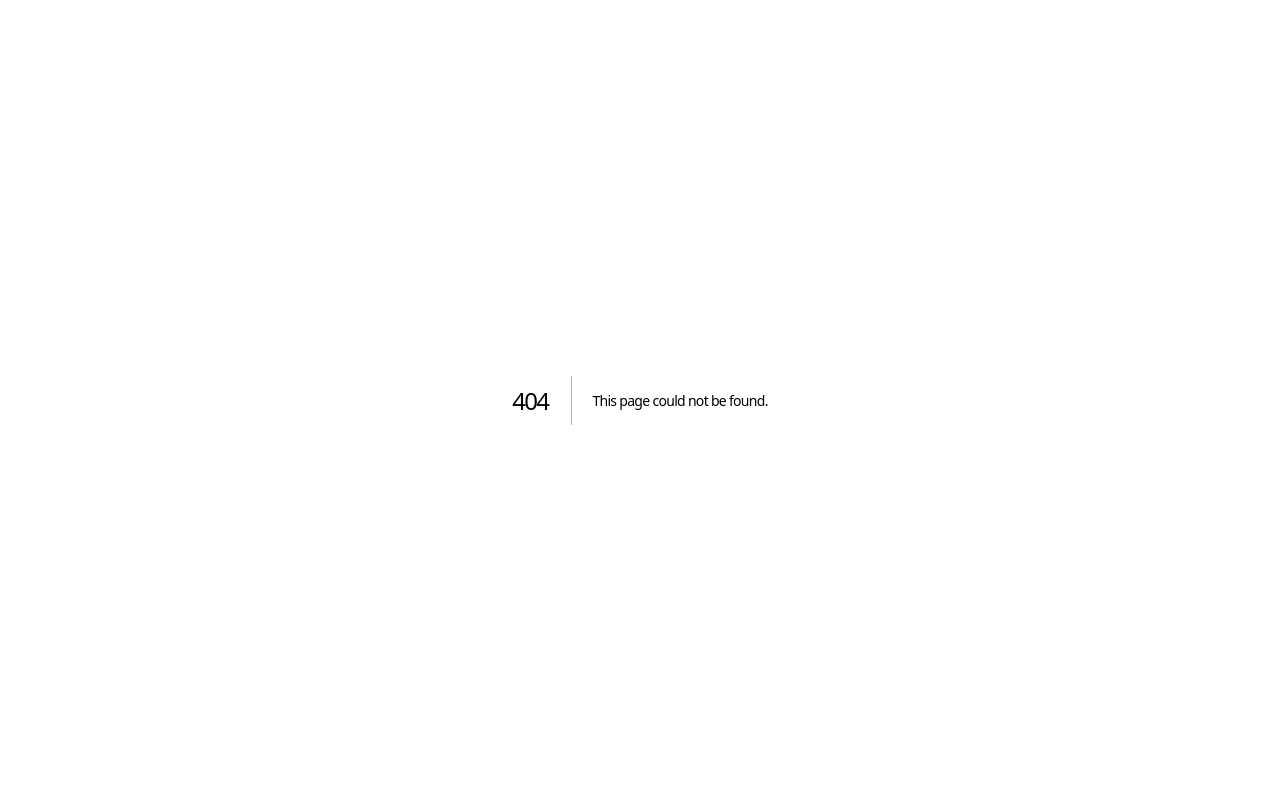
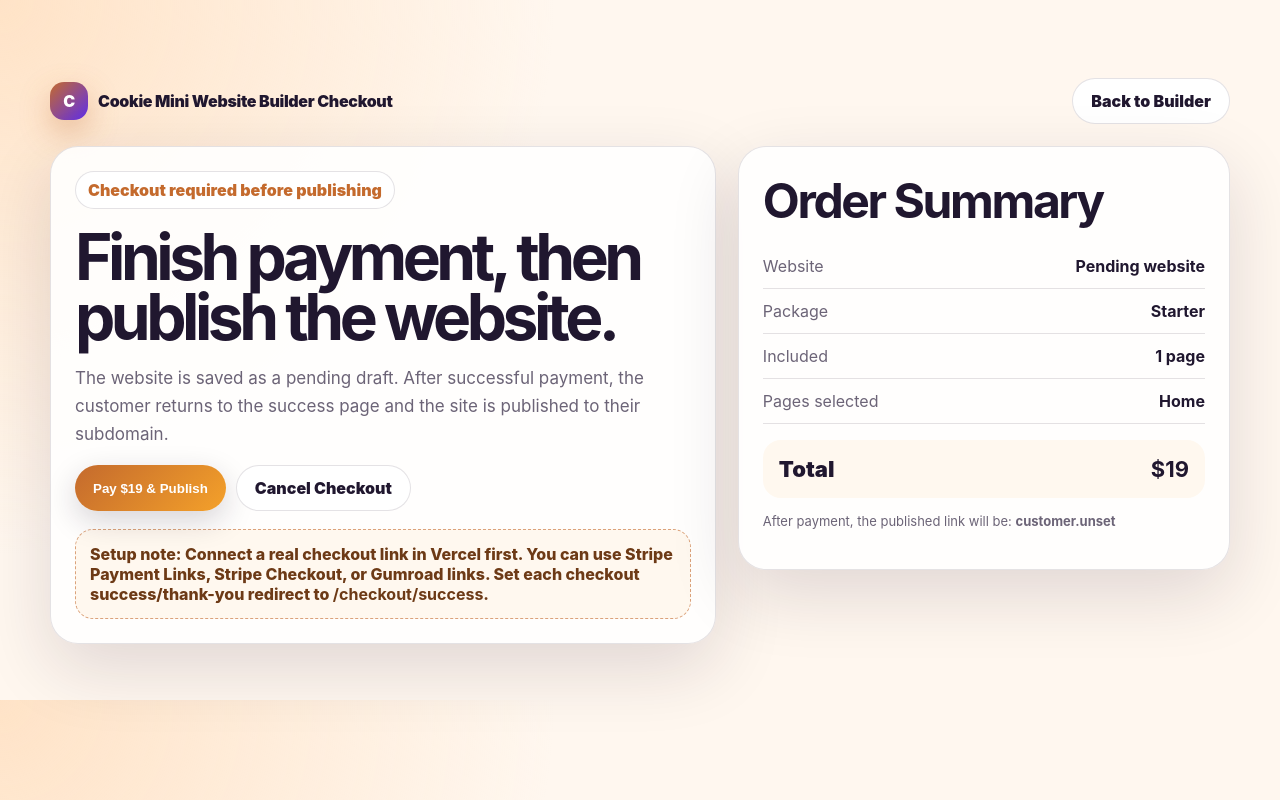
Before and after one commit to cookiemariepearson-coder/cookie-mini-website-builder-pro, a Next.js app: page /checkout in a window 1280 px wide. Before the commit this address had no page. Built offline with nearby package versions, Linux system fonts and the light colour scheme; no server answers.

Commit message:
Add files via upload

```diff
--- /dev/null
+++ b/app/checkout/page.tsx
@@ -0,0 +1,91 @@
+'use client';
+
+import Link from 'next/link';
+import { useEffect, useMemo, useState } from 'react';
+import { plans, type PlanKey } from '@/lib/templates';
+
+type PendingSite = {
+  slug: string;
+  businessName: string;
+  plan: PlanKey;
+  pages: string[];
+};
+
+const checkoutUrls: Record<PlanKey, string | undefined> = {
+  starter: process.env.NEXT_PUBLIC_STARTER_CHECKOUT_URL,
+  business: process.env.NEXT_PUBLIC_BUSINESS_CHECKOUT_URL,
+  premium: process.env.NEXT_PUBLIC_PREMIUM_CHECKOUT_URL
+};
+
+export default function CheckoutPage() {
+  const rootDomain = process.env.NEXT_PUBLIC_ROOT_DOMAIN || 'cookiesdigitalcreations.com';
+  const [site, setSite] = useState<PendingSite | null>(null);
+  const [message, setMessage] = useState('');
+
+  useEffect(() => {
+    const saved = localStorage.getItem('cookie-builder-pending-site');
+    if (!saved) return;
+    try {
+      const parsed = JSON.parse(saved);
+      setSite(parsed);
+    } catch {
+      setMessage('The checkout draft could not be read. Please go back to the builder and try again.');
+    }
+  }, []);
+
+  const planKey = useMemo<PlanKey>(() => site?.plan || 'starter', [site]);
+  const plan = plans[planKey];
+  const checkoutUrl = checkoutUrls[planKey];
+
+  function payNow() {
+    if (!site) {
+      setMessage('Please go back to the builder and create a website before checkout.');
+      return;
+    }
+
+    if (!checkoutUrl) {
+      setMessage(`Checkout is not connected yet for the ${plan.name} package. Add NEXT_PUBLIC_${planKey.toUpperCase()}_CHECKOUT_URL in Vercel Environment Variables, then redeploy.`);
+      return;
+    }
+
+    window.location.href = checkoutUrl;
+  }
+
+  return (
+    <main className="container section">
+      <nav className="nav">
+        <div className="brand"><span className="logo">C</span> Cookie Mini Website Builder Checkout</div>
+        <Link className="btn secondary" href="/builder">Back to Builder</Link>
+      </nav>
+
+      <div className="checkout-layout">
+        <section className="card">
+          <span className="badge">Checkout required before publishing</span>
+          <h1 style={{fontSize: 'clamp(38px, 6vw, 64px)'}}>Finish payment, then publish the website.</h1>
+          <p>The website is saved as a pending draft. After successful payment, the customer returns to the success page and the site is published to their subdomain.</p>
+
+          {message && <div className="notice danger">{message}</div>}
+
+          <div className="controls">
+            <button className="btn gold" onClick={payNow}>Pay ${plan.price} & Publish</button>
+            <Link className="btn secondary" href="/checkout/cancel">Cancel Checkout</Link>
+          </div>
+
+          <div className="notice" style={{marginTop: 18}}>
+            Setup note: Connect a real checkout link in Vercel first. You can use Stripe Payment Links, Stripe Checkout, or Gumroad links. Set each checkout success/thank-you redirect to <strong>/checkout/success</strong>.
+          </div>
+        </section>
+
+        <aside className="card checkout-card">
+          <h2>Order Summary</h2>
+          <div className="checkout-row"><span>Website</span><strong>{site?.businessName || 'Pending website'}</strong></div>
+          <div className="checkout-row"><span>Package</span><strong>{plan.name}</strong></div>
+          <div className="checkout-row"><span>Included</span><strong>{plan.limitLabel}</strong></div>
+          <div className="checkout-row"><span>Pages selected</span><strong>{site?.pages?.join(', ') || 'Home'}</strong></div>
+          <div className="checkout-total"><span>Total</span><strong>${plan.price}</strong></div>
+          <p className="small">After payment, the published link will be: <strong>{site?.slug || 'customer'}.{rootDomain}</strong></p>
+        </aside>
+      </div>
+    </main>
+  );
+}
--- a/app/globals.css
+++ b/app/globals.css
@@ -62,3 +62,14 @@ textarea { min-height: 88px; resize: vertical; }
 .site-footer { padding:26px 38px; background:#15111f; color:white; }
 .notice { border:1px dashed rgba(196,106,45,.6); border-radius:18px; padding:14px; background:#fff8ef; color:#6d3a16; font-weight:800; }
 @media (max-width: 900px) { .hero, .cards3, .builder-shell { grid-template-columns:1fr; } .sidebar { position:static; height:auto; } .service-grid { grid-template-columns:1fr; } .navlinks { display:none; } }
+.checkout-layout { display:grid; grid-template-columns: 1.15fr .85fr; gap:22px; align-items:start; }
+.checkout-card { position: sticky; top: 24px; }
+.checkout-summary { display:grid; gap:6px; padding:14px; border:1px solid var(--line); border-radius:18px; background:#fff; margin: 12px 0 14px; }
+.checkout-summary span { font-size: 30px; font-weight: 950; letter-spacing:-.04em; color:var(--accent); }
+.checkout-summary small { color:var(--muted); font-weight:700; }
+.checkout-row { display:flex; justify-content:space-between; gap:12px; border-bottom:1px solid var(--line); padding:12px 0; color:var(--muted); }
+.checkout-row strong { color:var(--ink); text-align:right; }
+.checkout-total { display:flex; justify-content:space-between; align-items:center; margin-top:16px; padding:16px; border-radius:18px; background:#fff8ef; color:var(--ink); font-size:22px; font-weight:950; }
+.notice.danger { border-color:#e05252; background:#fff1f1; color:#8a1f1f; }
+.success-card { max-width: 880px; margin: 0 auto; text-align:left; }
+@media (max-width: 900px) { .checkout-layout { grid-template-columns:1fr; } .checkout-card { position:static; } }
--- a/middleware.ts
+++ b/middleware.ts
@@ -12,6 +12,7 @@ export function middleware(req: NextRequest) {
     url.pathname.startsWith('/api') ||
     url.pathname.startsWith('/builder') ||
     url.pathname.startsWith('/dashboard') ||
+    url.pathname.startsWith('/checkout') ||
     url.pathname.startsWith('/site') ||
     PUBLIC_FILE.test(url.pathname)
   ) {
```
Also changed, not shown: app/builder/page.tsx (+42 -19 lines), app/checkout/cancel/page.tsx (added, +15 -0 lines), app/checkout/success/page.tsx (added, +49 -0 lines), app/page.tsx (+9 -9 lines).
